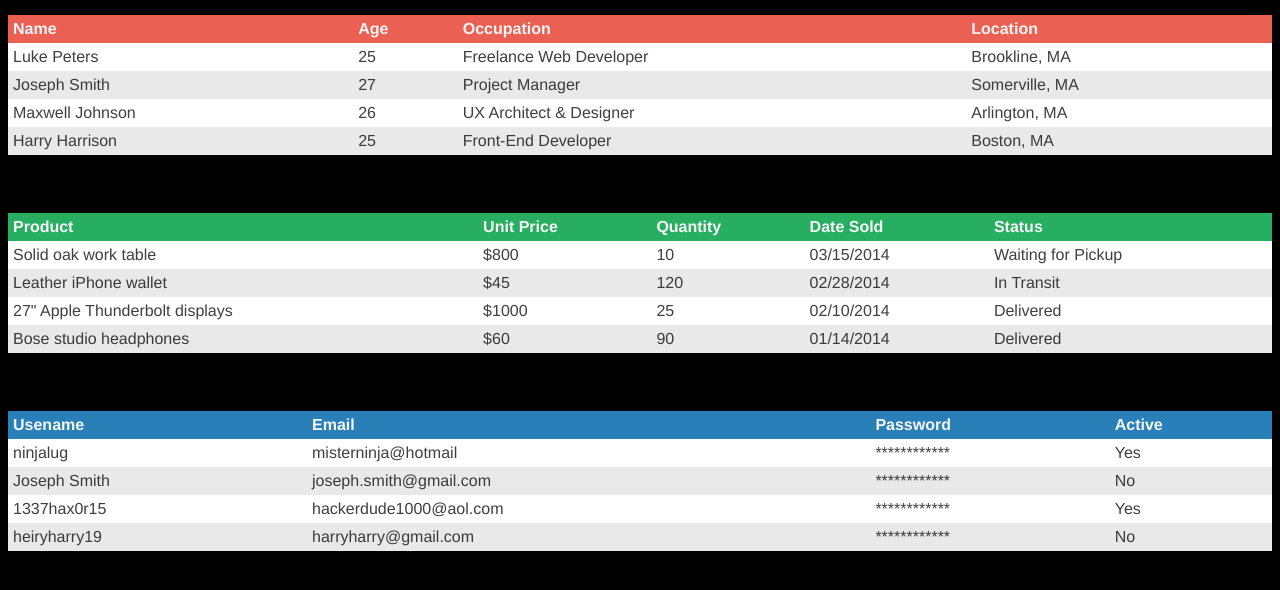
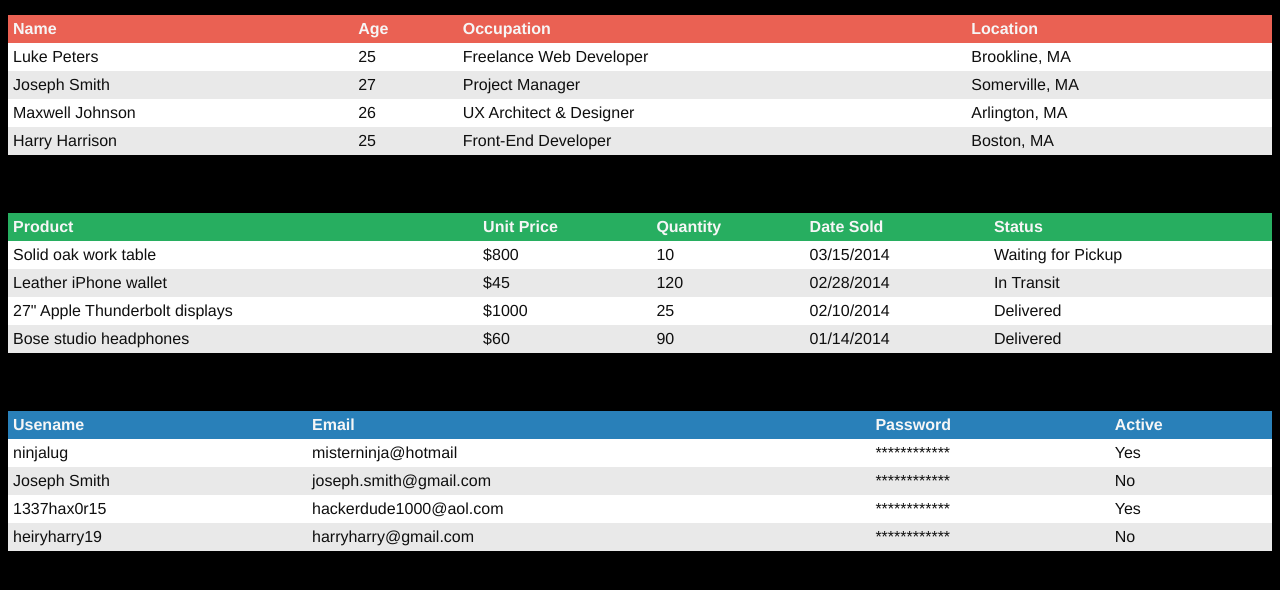
Before and after one commit to ret87/Hillel, a plain HTML site: page homework3/index.html in a window 1280 px wide. Drawn offline with Linux system fonts and the light colour scheme.

Commit message:
colors in hex

```diff
--- a/homework3/style.css
+++ b/homework3/style.css
@@ -10,7 +10,7 @@ table, th, td {
     margin: 15px 10px 25px 0px;
     padding: 5px;
     border-collapse: collapse;
-    color: rgba(15, 15, 15, 0.801);
+    color: #0f0f0f;
 }
 th {
     color: #f6f6f6;
```
